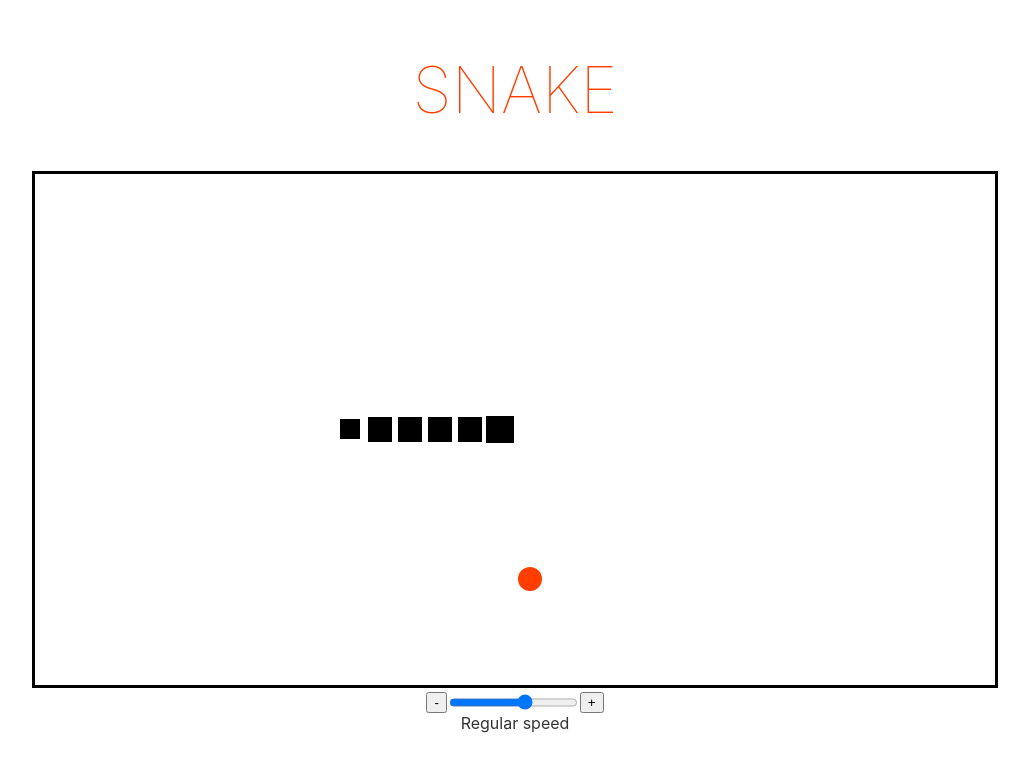
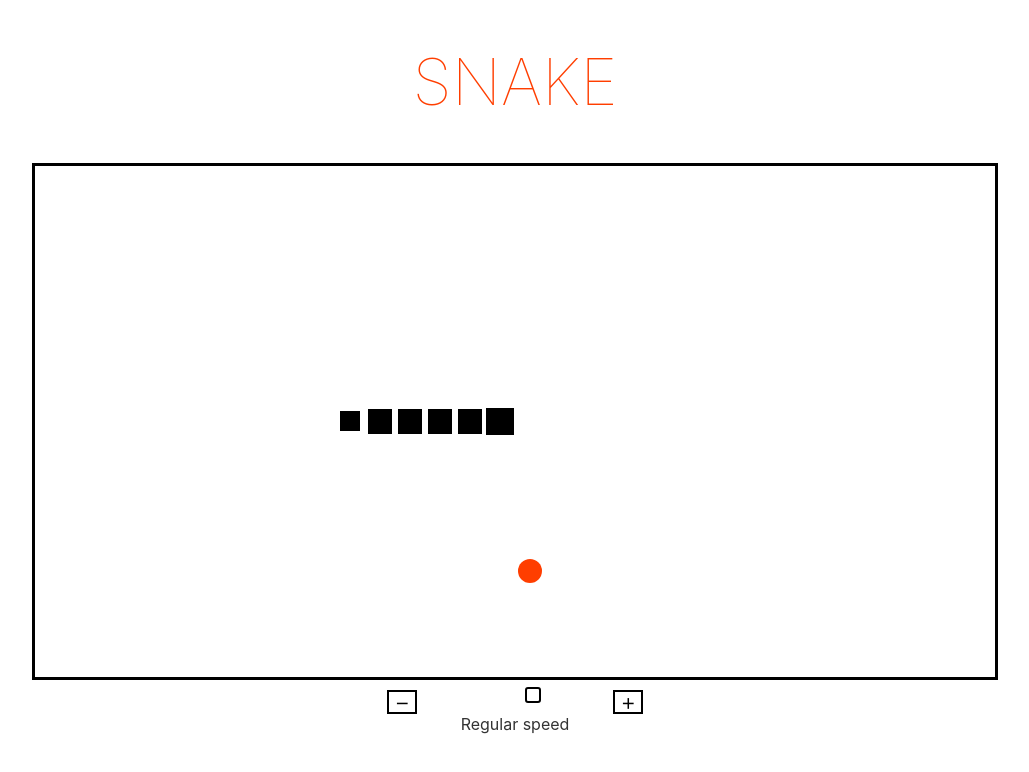
Before and after one commit to ldgit/snake, a Svelte app: page / in a window 1280 px wide. Shown: the top 772 px of the page, without its empty margins (125-1154 px from the left). Built offline with nearby package versions, Linux system fonts and the light colour scheme.

Commit message:
some lame styling for speed slider control and buttons

```diff
--- a/public/global.css
+++ b/public/global.css
@@ -8,7 +8,6 @@ body {
 body {
   color: #333;
   margin: 0;
-  padding: 8px;
   box-sizing: border-box;
   font-family: -apple-system, BlinkMacSystemFont, 'Segoe UI', Roboto, Oxygen-Sans, Ubuntu, Cantarell,
     'Helvetica Neue', sans-serif;
--- a/src/App.svelte
+++ b/src/App.svelte
@@ -47,15 +47,12 @@ main {
   flex-direction: column;
   align-items: center;
   text-align: center;
-  max-width: 240px;
-  margin: 0 auto;
-  height: 100%;
 }
 
 h1 {
   color: #ff3e00;
   text-transform: uppercase;
-  font-size: 4em;
+  font-size: 8vh;
   font-weight: 100;
 }
 
--- a/src/Controls.svelte
+++ b/src/Controls.svelte
@@ -20,16 +20,16 @@ $: delay = speedMap[speed].delay;
 
 <div class="controls">
   <div class="speedControl">
-    <button on:click={() => (speed > 0 ? (speed -= 1) : null)}>-</button>
+    <button on:click={() => (speed > 0 ? (speed -= 1) : null)}>&#xFF0D;</button>
     <input type="range" bind:value={speed} min="0" max={speedMap.length - 1} step="1" />
-    <button on:click={() => (speed < speedMap.length - 1 ? (speed += 1) : null)}>+</button>
+    <button on:click={() => (speed < speedMap.length - 1 ? (speed += 1) : null)}>&#xFF0B</button>
   </div>
   <span>{speedMap[speed].description}</span>
 </div>
 
 <style>
 .controls {
-  margin-top: 4px;
+  margin-top: 10px;
   display: flex;
   flex-direction: column;
   align-items: center;
@@ -43,4 +43,59 @@ $: delay = speedMap[speed].delay;
 .controls span {
   width: 400px;
 }
+
+input[type='range'] {
+  -webkit-appearance: none;
+  width: 15vw; /* Specific width is required for Firefox. */
+  background: transparent; /* Otherwise white in Chrome */
+}
+
+/* Special styling for WebKit/Blink */
+input[type='range']::-webkit-slider-thumb {
+  -webkit-appearance: none;
+  border: 2px solid #000000;
+  height: 16px;
+  width: 16px;
+  border-radius: 3px;
+  background: #ffffff;
+  cursor: pointer;
+  margin-top: -14px; /* You need to specify a margin in Chrome, but in Firefox and IE it is automatic */
+}
+
+/* All the same stuff for Firefox */
+input[type='range']::-moz-range-thumb {
+  border: 2px solid #000000;
+  height: 16px;
+  width: 16px;
+  border-radius: 3px;
+  background: #ffffff;
+  cursor: pointer;
+}
+
+input[type='range']:focus {
+  outline: none; /* Removes the blue border. You should probably do some kind of focus styling for accessibility reasons though. */
+}
+
+input[type='range']::-ms-track {
+  width: 100%;
+  cursor: pointer;
+
+  /* Hides the slider so custom styles can be added */
+  background: transparent;
+  border-color: transparent;
+  color: transparent;
+}
+
+button {
+  border: 2px solid black;
+  background-color: white;
+  height: 24px;
+  font-weight: bold;
+  font-size: 14px;
+}
+
+button:hover {
+  background-color: black;
+  color: white;
+}
 </style>
```
